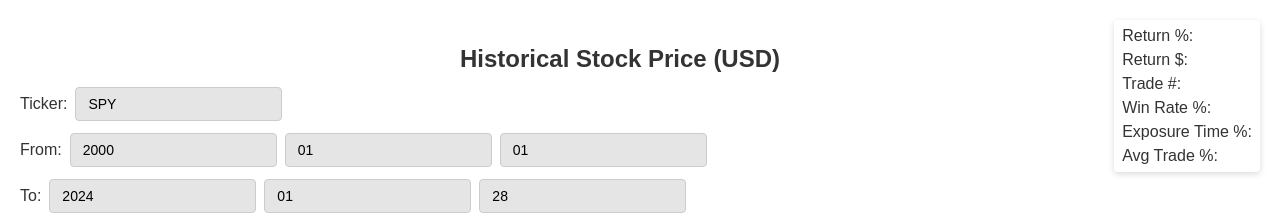
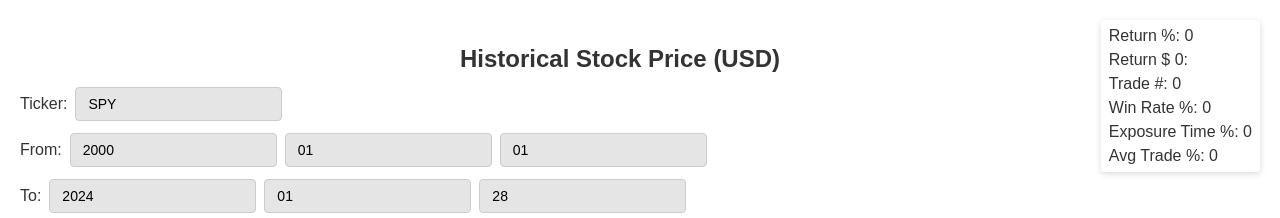
Before and after one commit to danielelbaz7/stock-trading-visualizer, a React (Vite) app in the folder resources/client/: page / in a window 1280 px wide. Shown: the top 218 px of the page. Built offline with nearby package versions, Linux system fonts and the light colour scheme.

Commit message:
implemented metrics

```diff
--- a/resources/client/src/App.tsx
+++ b/resources/client/src/App.tsx
@@ -23,7 +23,12 @@ function App() {
   const [ticker, setTicker] = useState('SPY');
   const [strategy, setStrategy] = useState("1"); // 1 is median conversion, 2 is iqr breakout
 
-  const [metrics, setMetrics] = useState({});
+  const [returnP, setReturnP] = useState("0");
+  const [returnD, setReturnD] = useState("0");
+  const [tradeNumber, setTradeNumber] = useState("0");
+  const [winRate, setWinRate] = useState("0");
+  const [exposureTime, setExposureTime] = useState("0");
+  const [avgTrade, setAvgTrade] = useState("0");
 
   const changeStrategy = (e: { target: { value: SetStateAction<string> } }) => {
     setStrategy(e.target.value);
@@ -40,6 +45,30 @@ function App() {
       }
       const jsonPrices = await response.json();
       setPrices(jsonPrices);
+
+      await getMetrics();
+
+    } catch (error) {
+      console.error(error);
+    }
+  };
+
+  const getMetrics = async () => {
+    try {
+      const response = await fetch (
+          'http://localhost:5000/getmetrics',
+      );
+      if (!response.ok) {
+        console.log(response);
+        throw new Error('Metrics could not be fetched!');
+      }
+      const jsonMetrics = await response.json();
+      setReturnP(jsonMetrics['return%']);
+      setReturnD(jsonMetrics['return$']);
+      setTradeNumber(jsonMetrics['trade#']);
+      setWinRate(jsonMetrics['winrate%']);
+      setExposureTime(jsonMetrics['exposuretime%']);
+      setAvgTrade(jsonMetrics['avgtrade%']);
     } catch (error) {
       console.error(error);
     }
@@ -107,12 +136,12 @@ function App() {
       }}
     >
           <div>
-            <div>Return %:</div>
-            <div>Return $:</div>
-            <div>Trade #:</div>
-            <div>Win Rate %:</div>
-            <div>Exposure Time %:</div>
-            <div>Avg Trade %:</div>
+            <div>Return %: {returnP}</div>
+            <div>Return $ {returnD}:</div>
+            <div>Trade #: {tradeNumber}</div>
+            <div>Win Rate %: {winRate}</div>
+            <div>Exposure Time %: {exposureTime}</div>
+            <div>Avg Trade %: {avgTrade}</div>
           </div>
         </div>
 
```
